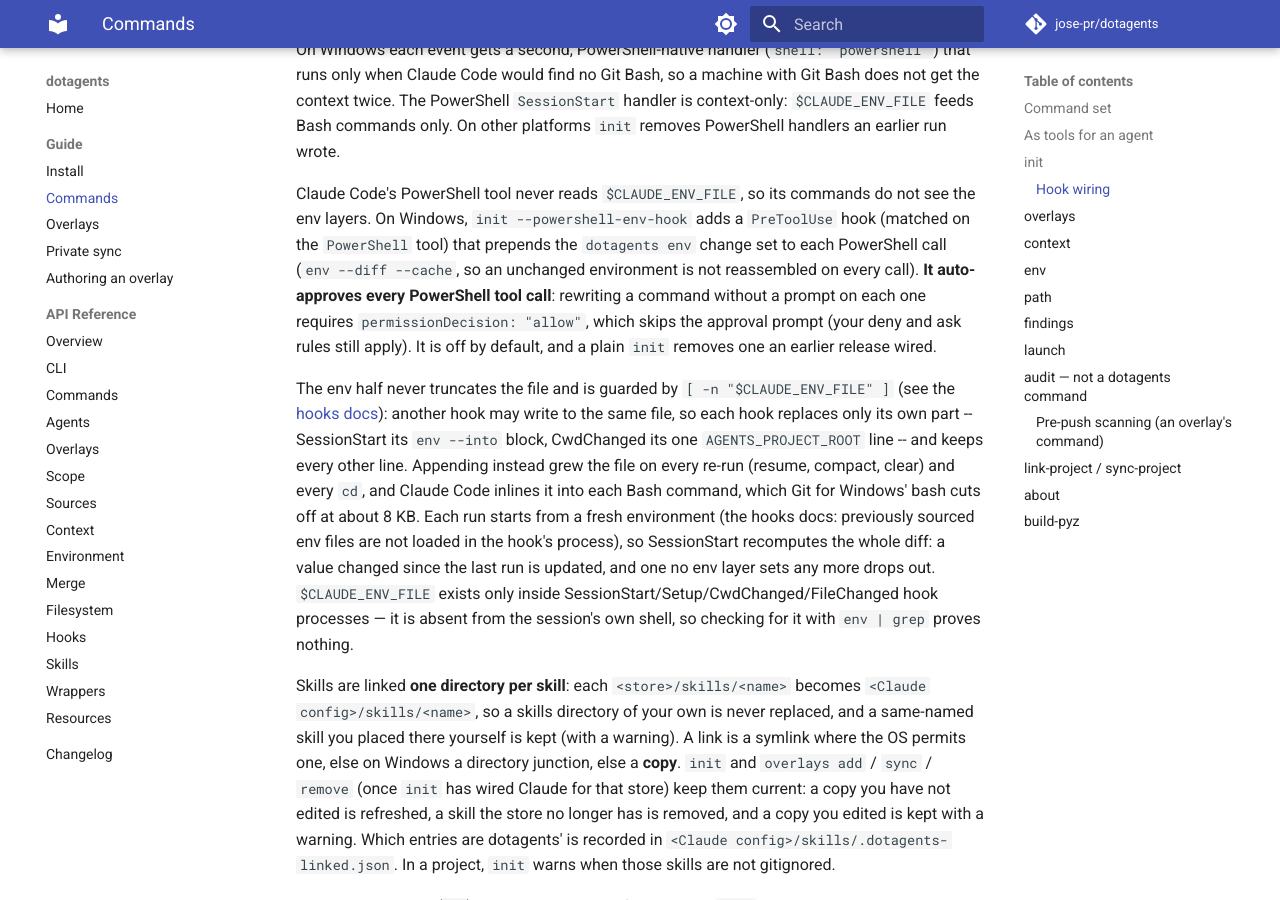
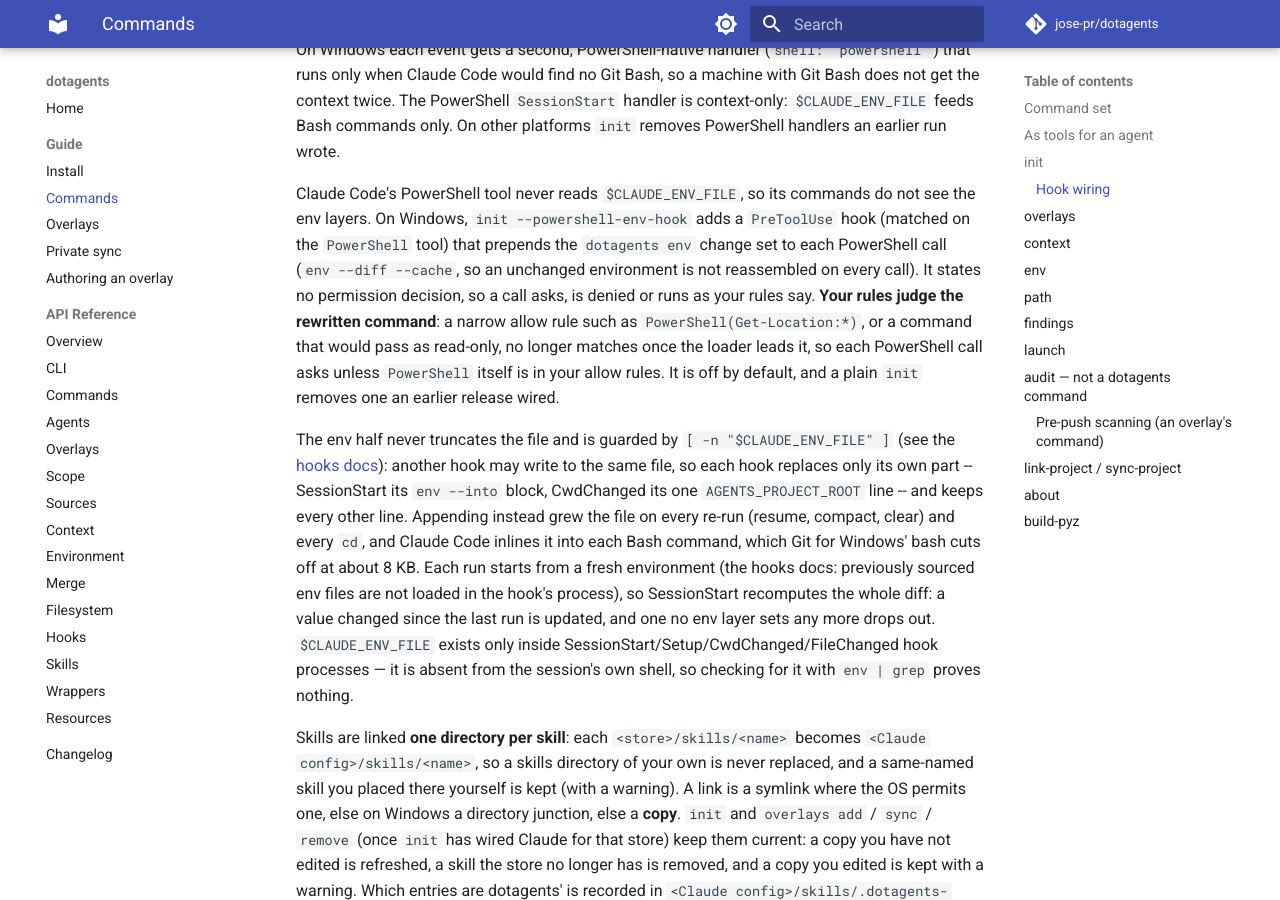
Before and after one commit to jose-pr/dotagents, an MkDocs documentation site: the page built from docs/guide/commands.md, in a window 1280 px wide and 900 px high, scrolled down 3718 px. Built offline with MkDocs 1.6.1 and Material for MkDocs 9.7.7, drawn with Linux system fonts in a browser that asks for light colours; comment, search, counter and statistics services are not loaded.

Commit message:
docs: the PowerShell env loader asks unless PowerShell is allowed, in the guide and the changelog

```diff
--- a/docs/guide/commands.md
+++ b/docs/guide/commands.md
@@ -144,10 +144,12 @@
 see the env layers. On Windows, `init --powershell-env-hook` adds a `PreToolUse` hook
 (matched on the `PowerShell` tool) that prepends the `dotagents env` change set to each
 PowerShell call (`env --diff --cache`, so an unchanged environment is not reassembled
-on every call). **It auto-approves every PowerShell tool call**: rewriting a command
-without a prompt on each one requires `permissionDecision: "allow"`, which skips the
-approval prompt (your deny and ask rules still apply). It is off by default, and a
-plain `init` removes one an earlier release wired.
+on every call). It states no permission decision, so a call asks, is denied or runs as
+your rules say. **Your rules judge the rewritten command**: a narrow allow rule such as
+`PowerShell(Get-Location:*)`, or a command that would pass as read-only, no longer
+matches once the loader leads it, so each PowerShell call asks unless `PowerShell`
+itself is in your allow rules. It is off by default, and a plain `init` removes one an
+earlier release wired.
 
 The env half never truncates the file and is guarded by `[ -n "$CLAUDE_ENV_FILE" ]`
 (see the [hooks docs](https://code.claude.com/docs/en/hooks#persist-environment-variables)):
```
Also changed, not shown: CHANGELOG.md (+9 -0 lines).
